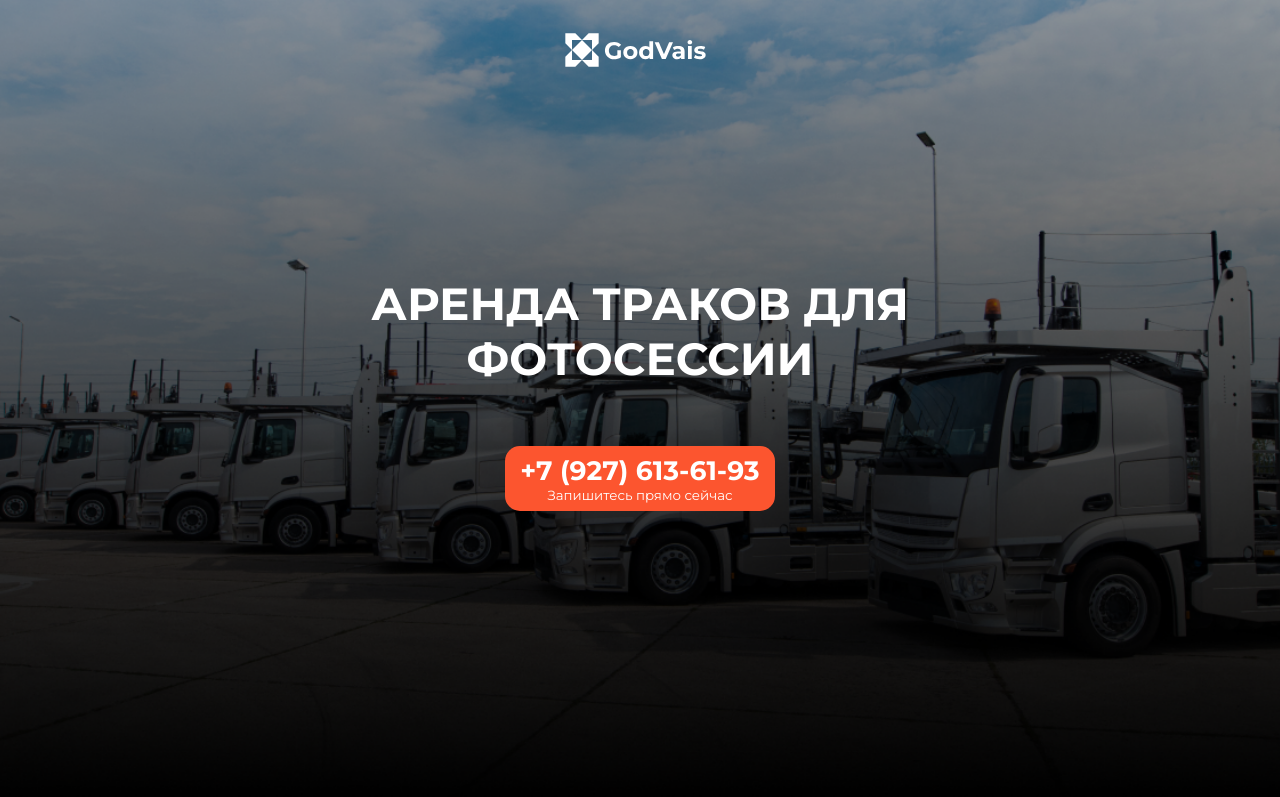
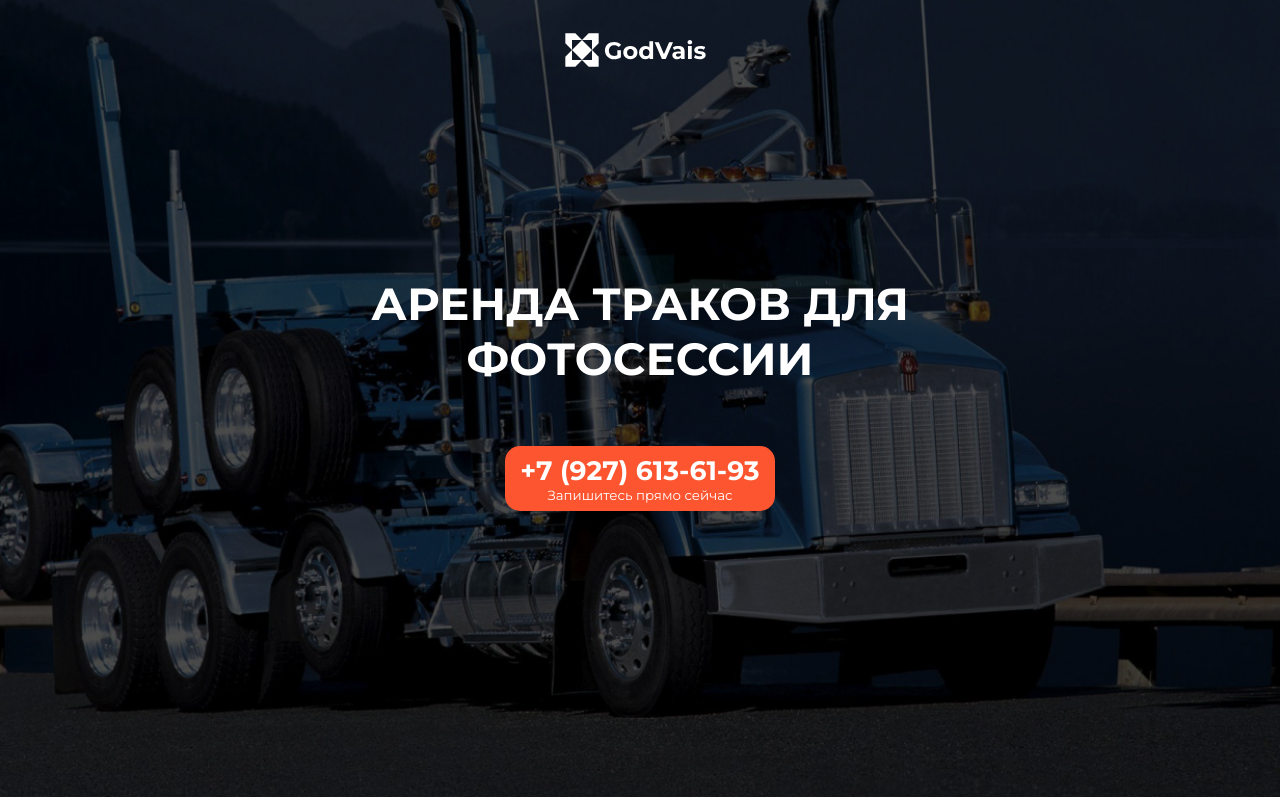
Before and after one commit to wlfyx/trucksrent, a plain HTML site: page index.html in a window 1280 px wide. Shown: the top 797 px of the page. Drawn offline with Linux system fonts and the light colour scheme.

Commit message:
change bg

```diff
--- a/css/style.css
+++ b/css/style.css
@@ -93,7 +93,7 @@ a {
 }
 
 .header-bg {
-    background-image: url(../img/header-bg.png);
+    background-image: url(../img/bg.jpg);
     background-repeat: no-repeat;
     background-position: center;
     background-size: cover;
```
Also changed, not shown: img/bg.jpg (added).
